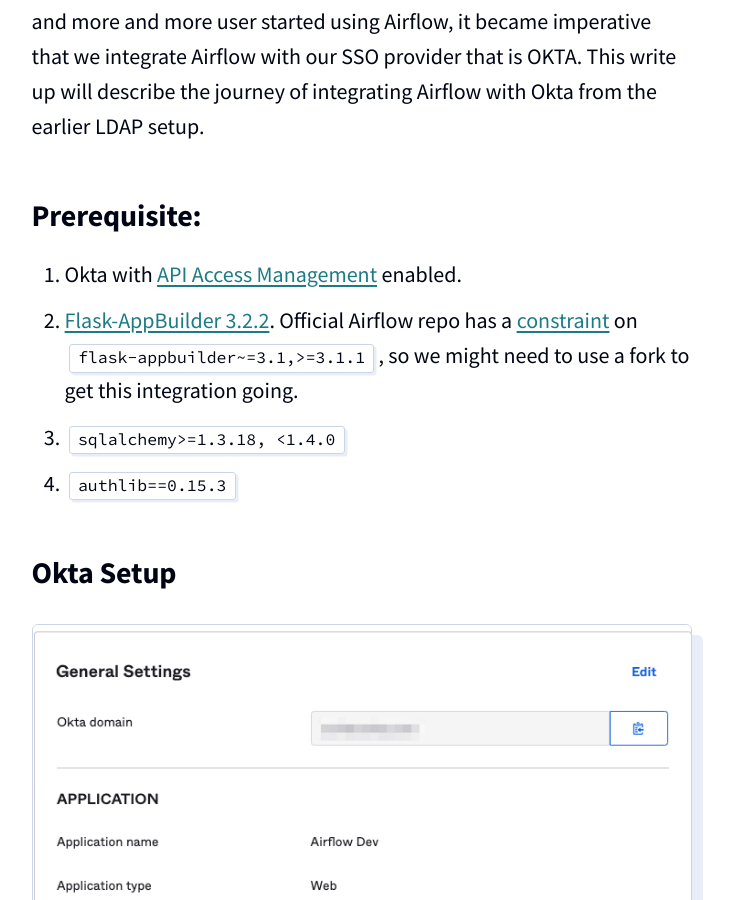
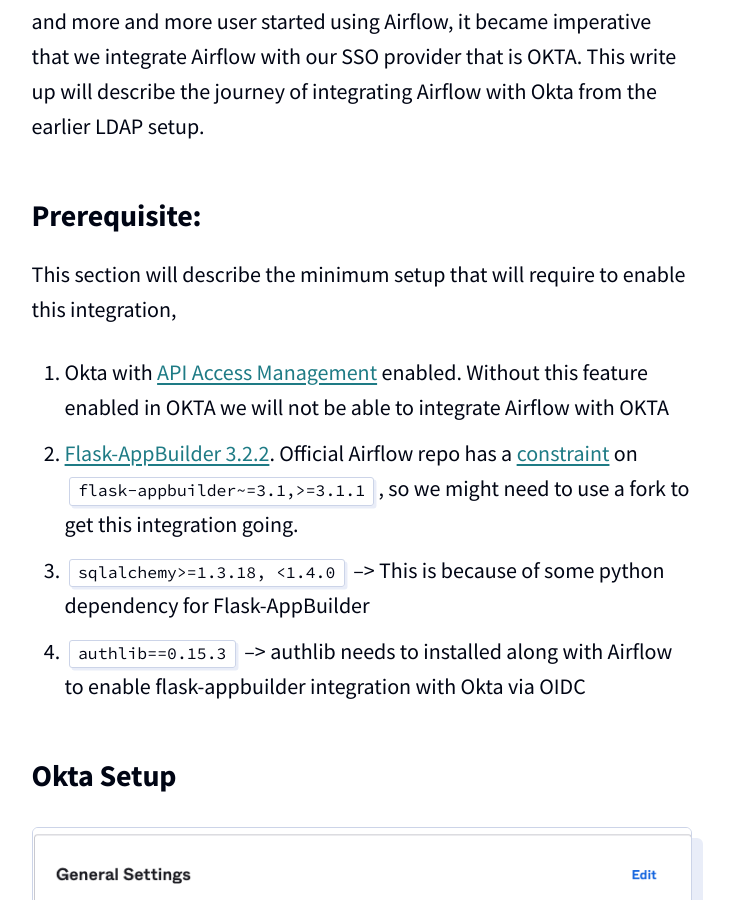
Before and after one commit to scribd/scribd.github.io, a Jekyll site: the page built from _posts/2021-04-26-integrating-airflow-and-okta.md, in a window 1280 px wide and 900 px high, scrolled down 675 px. Shown: the whole window, without its empty margins (342-1076 px from the left). Built offline with Jekyll 4.4.1, drawn with Linux system fonts in a browser that asks for light colours.

Commit message:
Update 2021-04-26-integrating-airflow-and-okta.md

```diff
--- a/_posts/2021-04-26-integrating-airflow-and-okta.md
+++ b/_posts/2021-04-26-integrating-airflow-and-okta.md
@@ -14,15 +14,16 @@
 
 
 ## Prerequisite:
-1. Okta with [API Access Management](https://developer.okta.com/docs/concepts/api-access-management/) enabled.
+This section will describe the minimum setup that will require to enable this integration,
+1. Okta with [API Access Management](https://developer.okta.com/docs/concepts/api-access-management/) enabled. Without this feature enabled in OKTA we will not be able to integrate Airflow with OKTA
 1. [Flask-AppBuilder
    3.2.2](https://github.com/dpgaspar/Flask-AppBuilder/tree/v3.2.2). Official
    Airflow repo has a
    [constraint](https://github.com/apache/airflow/blob/master/setup.cfg#L97) on
    `flask-appbuilder~=3.1,>=3.1.1`, so we might need to use a fork to get this
    integration going.
-1. `sqlalchemy>=1.3.18, <1.4.0`
-1. `authlib==0.15.3`
+1. `sqlalchemy>=1.3.18, <1.4.0` --> This is because of some python dependency for Flask-AppBuilder
+1. `authlib==0.15.3` --> authlib needs to installed along with Airflow to enable flask-appbuilder integration with Okta via OIDC
 
 ## Okta Setup
 
```
